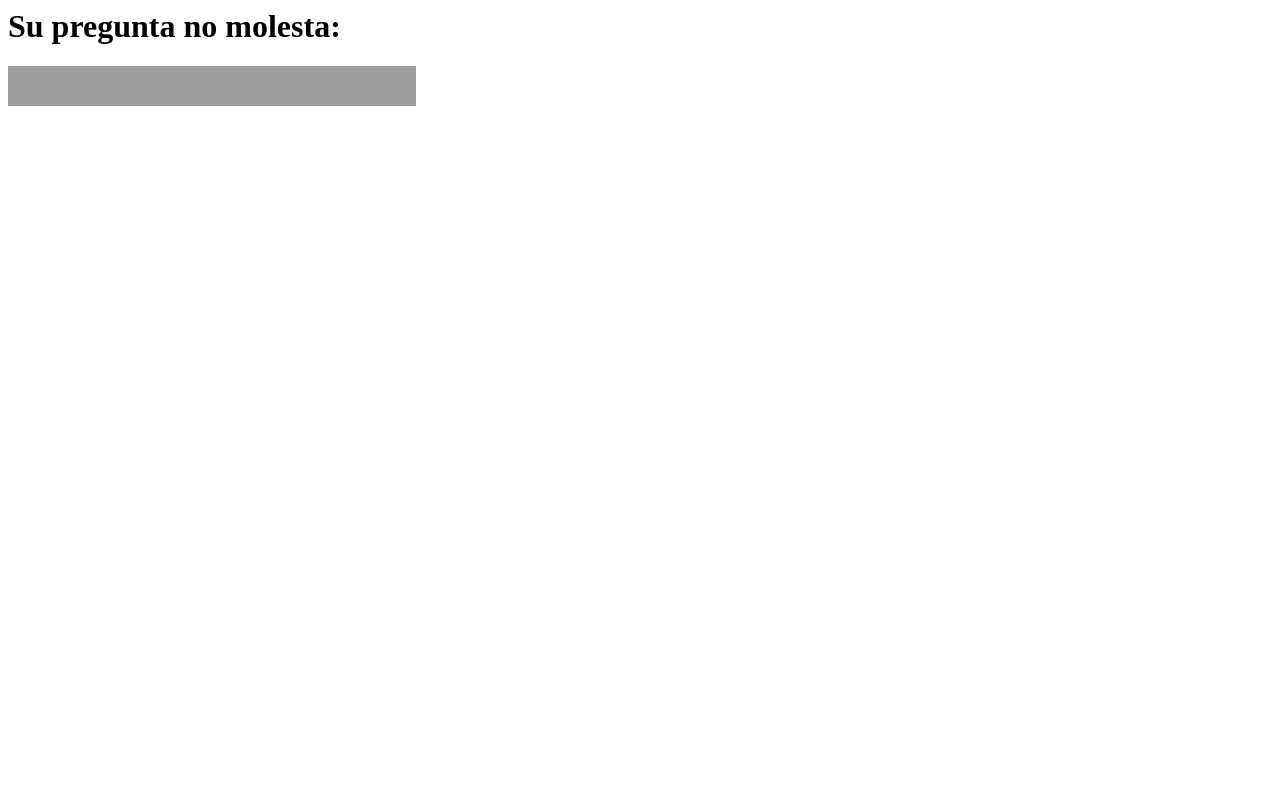
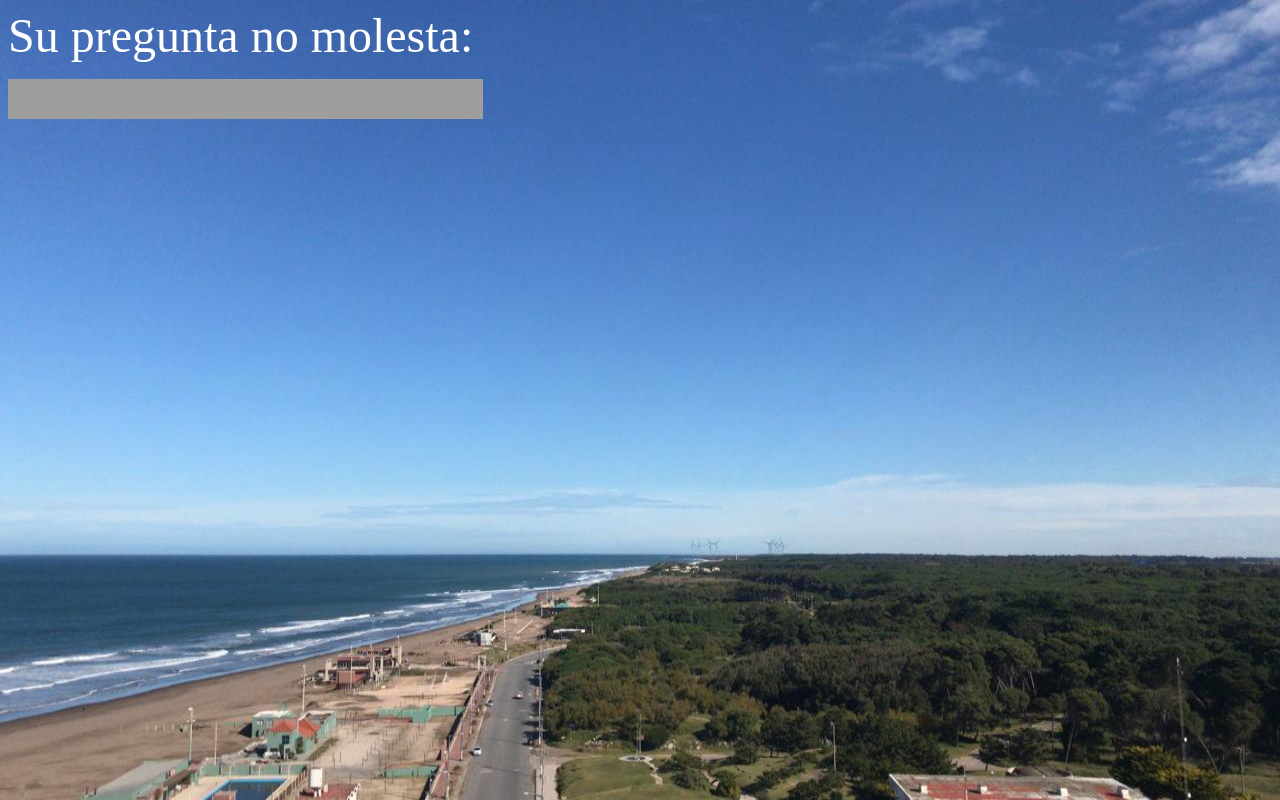
Before and after one commit to juancalcagno/preguntaleajlc, a plain HTML site: page aifreim.html in a window 1280 px wide. Drawn offline with Linux system fonts and the light colour scheme; grey boxes are pictures that could not be loaded.

Commit message:
Added bkg grpahics

```diff
--- a/aifreim.html
+++ b/aifreim.html
@@ -2,13 +2,30 @@
     <header>
 
     </header>
-    <body> <!--input>
+
+    <style>
+        body {
+          background-image: url('images/neco.jpeg');
+          background-repeat: no-repeat;
+          background-attachment: fixed;
+          background-size: 100% 100%;
+        }
+    </style>
+    <style>
+        h90 { color: rgb(255, 255, 255); font-size:300%; }
+      </style>
+
+    <body>
+
+        <!--input>
         < form action="/action_page.php">
             <label for="fpregunta">Pregunta:</label>
             <input type="text" id="fpregunta" name="fpregunta"><br><br>
             <input type="submit" value="Submit">
           </form-->
-          <h1>Su pregunta no molesta: </h1>
-          <iframe src="https://duckduckgo.com/search.html?prefill=Dale hace la preguntonta..." style="overflow:hidden;margin:0;padding:0;width:408px;height:40px;" frameborder="0"></iframe>
+          <form class="loginbox" autocomplete="off">
+          <p><h90>Su pregunta no molesta: </h90></p>
+          <iframe src="https://duckduckgo.com/search.html?prefill=Dale hace la preguntonta..." style="overflow:hidden;margin:0;padding:0;width:475px;height:40px;" frameborder="0"></iframe>
+          </form>
     </body>
 </html>
--- a/style.css
+++ b/style.css
@@ -1,6 +1,7 @@
 /* Design based on Blue Login Field of Kevin Sleger https://codepen.io/MurmeltierS/pen/macKb */
 body {
-  background: #44c4e7 url("https://photos-6.dropbox.com/t/2/AAC_bdqR8LMkjEe-HPIf4K1DhtseMLRHPklBSzJSuzglvA/12/5714737/jpeg/1024x768/3/1418346000/0/2/bkg-blur.jpg/CLHm3AIgASgBKAI/b7RrveA2022yJyfO9RyRvv7LjJQESukGHssHUxVThzw") no-repeat center center fixed;
+  /* background: #f1bb97 url("images/neco.jpeg") no-repeat center center fixed;  */
+  background: url("images/necotarde.jpeg") no-repeat center center fixed;
   background-size: cover;
   font-family: "Roboto";
   -webkit-font-smoothing: antialiased;
@@ -12,9 +13,9 @@ body::before {
   position: fixed;
   top: 0;
   left: 0;
-  background: #44c4e7;
+/*  background: #f1bb97; */
   /* IE Fallback */
-  background: rgba(68, 196, 231, 0.8);
+/*  background: rgba(228, 198, 164, 0.8);  */
   width: 100%;
   height: 100%;
 }
@@ -31,7 +32,7 @@ body::before {
 .form h2 {
   margin: 0 0 20px;
   line-height: 1;
-  color: #44c4e7;
+  color: #1dbde9;
   font-size: 18px;
   font-weight: 400;
 }
@@ -42,17 +43,17 @@ body::before {
   margin: 0 0 20px;
   padding: 10px 15px;
   border: 1px solid #ccc;
-  color: #ccc;
+  color: rgb(8, 22, 206);
   font-family: "Roboto";
   box-sizing: border-box;
-  font-size: 14px;
+  font-size: 18px;
   font-weight: 400;
   -webkit-font-smoothing: antialiased;
   -moz-osx-font-smoothing: grayscale;
   transition: 0.2s linear;
 }
 .form inputinput:focus {
-  color: #333;
+  color: #000;
   border: 1px solid #44c4e7;
 }
 .form button {
@@ -67,7 +68,7 @@ body::before {
   font-weight: 400;
 }
 .form button:hover {
-  background: #333;
+  background: rgb(49, 101, 214);
 }
 .panel,
 .error,
```
Also changed, not shown: images/neco.jpeg (added), images/necotarde.jpeg (added).
